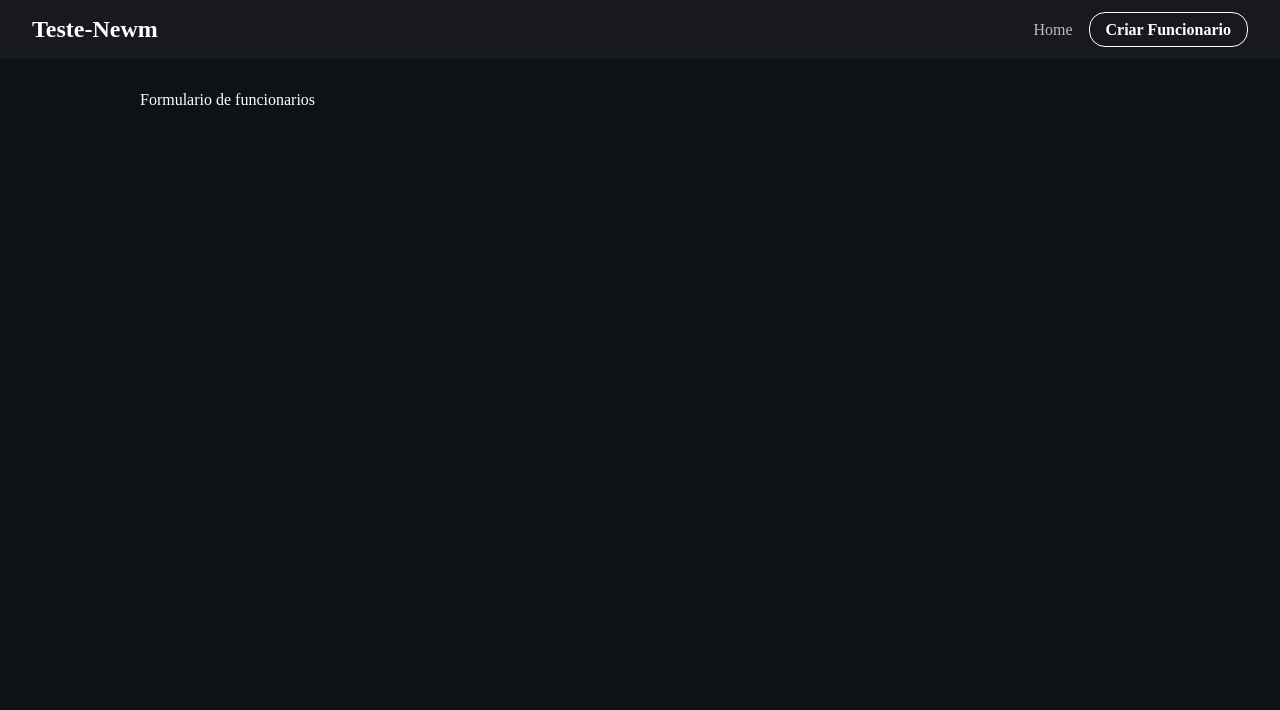
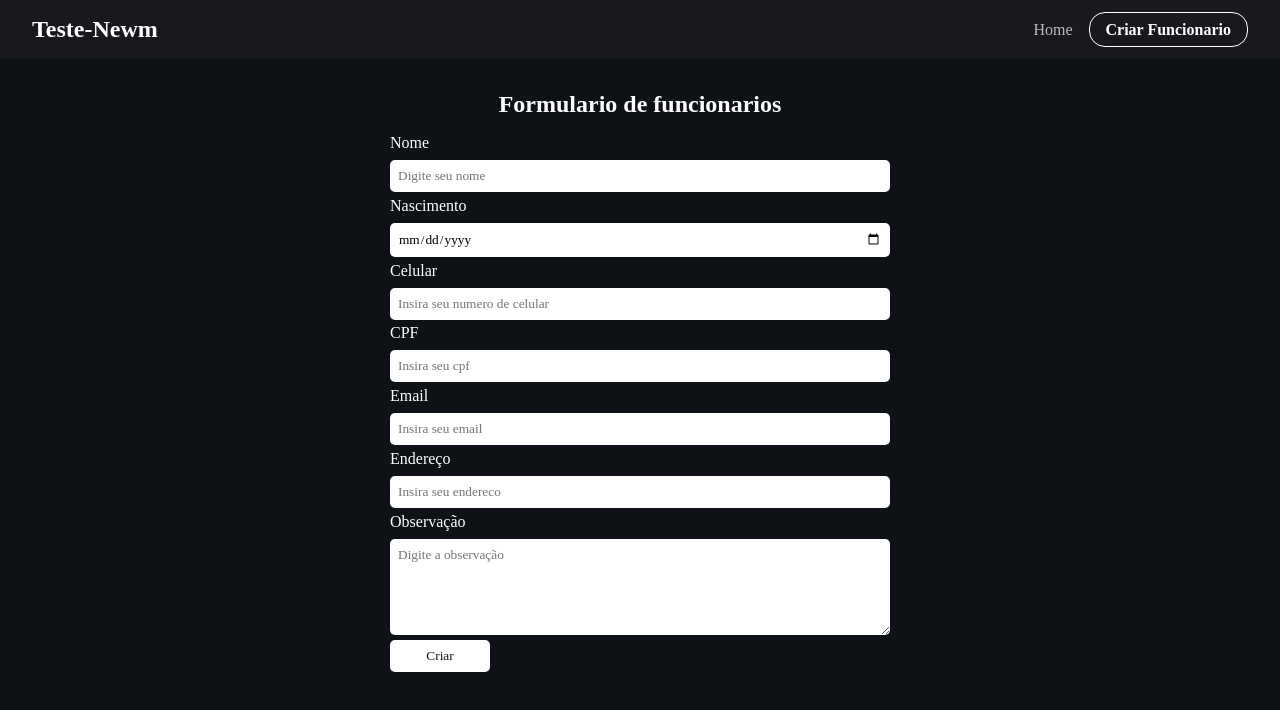
Before and after one commit to alexmota-dev/Teste-NEWM-Front, a React (Vite) app: page /cadastro-funcionario in a window 1280 px wide. Shown: the top 710 px of the page. Built offline with nearby package versions, Linux system fonts and the light colour scheme; a web font is replaced by a local one.

Commit message:
Criando formulario de Funcionario e estilizado

```diff
--- /dev/null
+++ b/src/routes/Formulario.css
@@ -0,0 +1,27 @@
+.cadastro-funcionario h2{
+    text-align: center;
+    margin-bottom: 1rem;
+}
+form{
+    max-width: 500px;
+    width: 100%;
+    margin: 0 auto;
+}
+
+.form-control{
+    display: flex;
+    flex-direction: column;
+    margin-bottom: 1rem;
+}
+
+.form-control label{
+    margin-bottom: .5rem;
+}
+
+.form-control input,
+.form-control textarea{
+    padding: .5rem;
+    border-radius: 5px;
+    border: none;
+    margin-bottom: .3rem;
+}
--- a/src/routes/Formulario.jsx
+++ b/src/routes/Formulario.jsx
@@ -1,9 +1,37 @@
-import React from 'react'
+import React from 'react';
+import "./Formulario.css";
+
+
 
 const Formulario = () => {
-  return (
-    <div>Formulario de funcionarios</div>
-  )
+  return <div className="cadastro-funcionario">
+    <form>
+      <h2>Formulario de funcionarios</h2>
+      <div className="form-control">
+        <label htmlFor="title">Nome</label>
+        <input name='nome' type="text" id='nome' placeholder='Digite seu nome'></input>
+
+        <label htmlFor="title">Nascimento</label>
+        <input name='data' type="date" id='data'></input>
+
+        <label htmlFor="title">Celular</label>
+        <input name='celular' type="text" id='celular' placeholder='Insira seu numero de celular'></input>
+
+        <label htmlFor="title">CPF</label>
+        <input name='cpf' type="text" id='cpf' placeholder='Insira seu cpf'></input>
+
+        <label htmlFor="title">Email</label>
+        <input name='email' type="email" id='email' placeholder='Insira seu email'></input>
+
+        <label htmlFor="title">Endereço</label>
+        <input name='endereco' type="text" id='endereco' placeholder='Insira seu endereco'></input>
+
+        <label htmlFor="text">Observação</label>
+        <textarea name="observacao" id="observacao" placeholder='Digite a observação' cols="100" rows="5"></textarea>
+        <input class="btn" type="submit" value="Criar" />
+      </div>
+    </form>
+  </div>
 }
 
 export default Formulario
```
